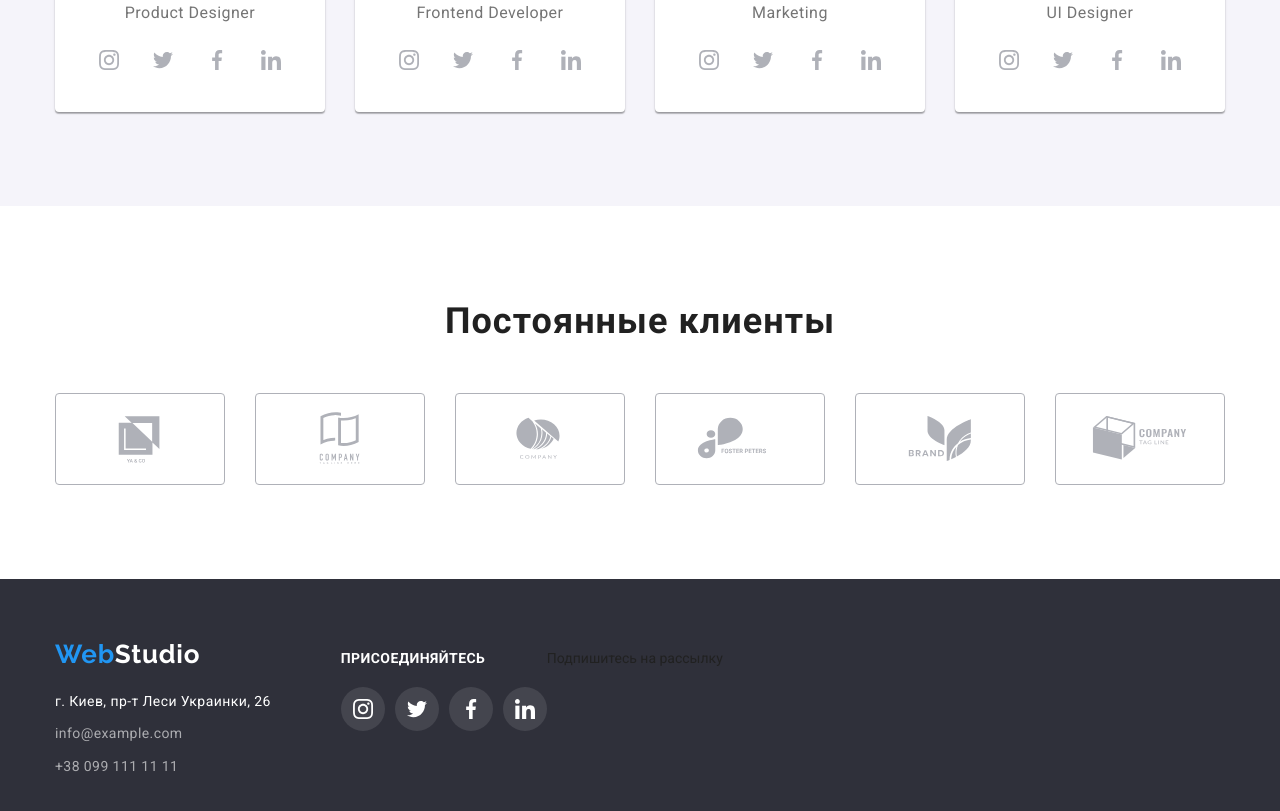
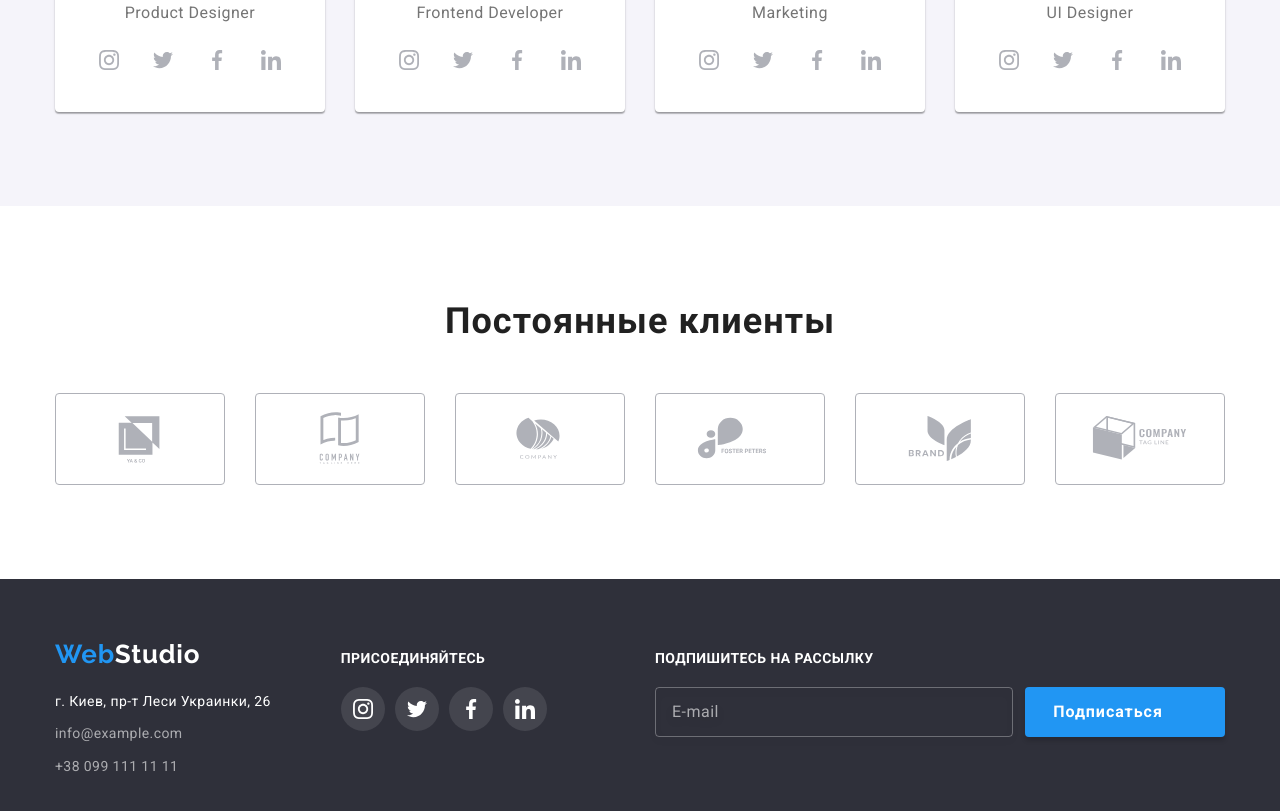
Before and after one commit to elenamel1803/goit-markup-hw-06, a plain HTML site: page index.html in a window 1280 px wide. Shown: the part 2102-2913 px from the top of the page. Drawn offline with nearby package versions, Linux system fonts and the light colour scheme.

Commit message:
add html and css in footer

```diff
--- a/css/styles.css
+++ b/css/styles.css
@@ -494,6 +494,70 @@ img {
 .social-link:focus{
     background-color: var(--accent-color);
 }
+.footer-subscribe {
+    margin-left: auto;
+    margin-right: 0;
+}
+.footer-form{
+    display: flex;
+}
+.footer-subscribe-text {
+    font-weight: 700;
+    font-size: 14px;
+    line-height: 1.14;
+    letter-spacing: 0.03em;
+    text-transform: uppercase;
+    color: var(--backgroun-text-color);
+    margin-bottom: 20px;
+
+}
+.footer-subscribe-input {
+    display: block;
+    box-sizing: border-box;
+    width: 358px;
+    height: 50px;
+    border: 1px solid rgba(255, 255, 255, 0.3);
+    filter: drop-shadow(0px 4px 4px rgba(0, 0, 0, 0.15));
+    border-radius: 4px;
+    margin-right: 12px;
+    background-color: transparent;
+    color: var(--backgroun-text-color);
+    padding-left: 16px;
+
+}
+.footer-subscribe-input::placeholder{
+    font-size: 16px;
+    line-height: 1.25;
+    display: flex;
+    align-items: center;
+    letter-spacing: 0.03em;
+    color: rgba(255, 255, 255, 0.6);
+}
+.footer-subscribe-btn {
+    width: 200px;
+    height: 50px;
+    background: var(--accent-color);
+    box-shadow: 0px 4px 4px rgba(0, 0, 0, 0.15);
+    border-radius: 4px;
+    font-weight: 700;
+    font-size: 16px;
+    line-height: 1.88;
+    display: flex;
+    align-items: center;
+    text-align: center;
+    justify-content: center;
+    letter-spacing: 0.06em;
+    color: var(--backgroun-text-color);
+    transition: var(--transition);
+    transition-property: background;
+}
+.footer-subscribe-icon{
+    margin-left: 10px;
+}
+.footer-subscribe-btn:hover,
+.footer-subscribe-btn:focus{
+    background: var(--second-btn-color);
+}
 
 
 
@@ -738,6 +802,8 @@ box-shadow: 0px 1px 1px rgba(0, 0, 0, 0.12), 0px 4px 4px rgba(0, 0, 0, 0.06), 1p
     border: 2px solid var(--main-text-color);
     border-radius: 2px;
     margin-right: 8.38px;
+    transition: var(--transition);
+    transition-property: background-color;
 }
 .modal-checkbox-text{
     line-height: 1.71;
--- a/index.html
+++ b/index.html
@@ -358,8 +358,16 @@
             </li>
           </ul>
         </div>
-        <div>
-          <p>Подпишитесь на рассылку</p>
+        <div class="footer-subscribe">
+          <p class="footer-subscribe-text">Подпишитесь на рассылку</p>
+          <Form>
+            <div class="footer-form">
+              <input class="footer-subscribe-input" type="email" id="footer-input" name="footer-input" placeholder="E-mail">
+              <button class="footer-subscribe-btn" type="submit">Подписаться<svg class="footer-subscribe-icon" width="24" height="24">
+                <use href="./img/icons.svg#icon_send"></use>
+              </svg></button>
+            </div>
+          </Form>
         </div>
       </div>
     </footer>
```
Also changed, not shown: portfolio.html (+11 -0 lines), img/icons.svg.
